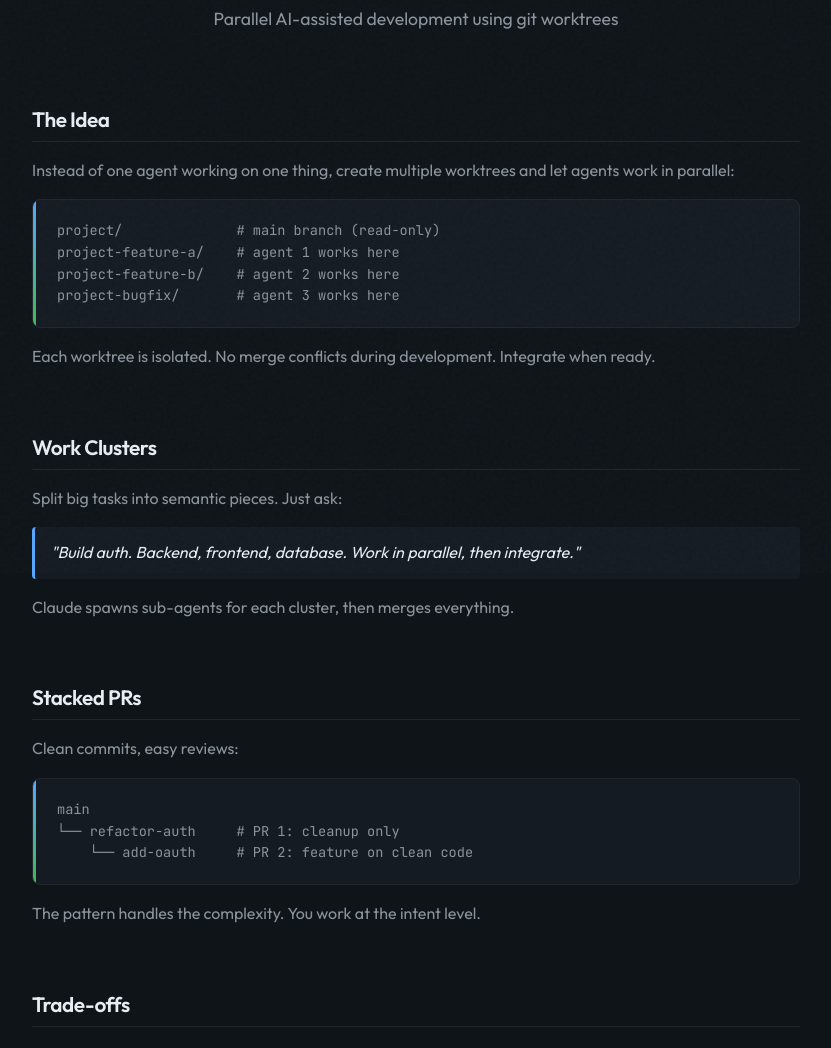
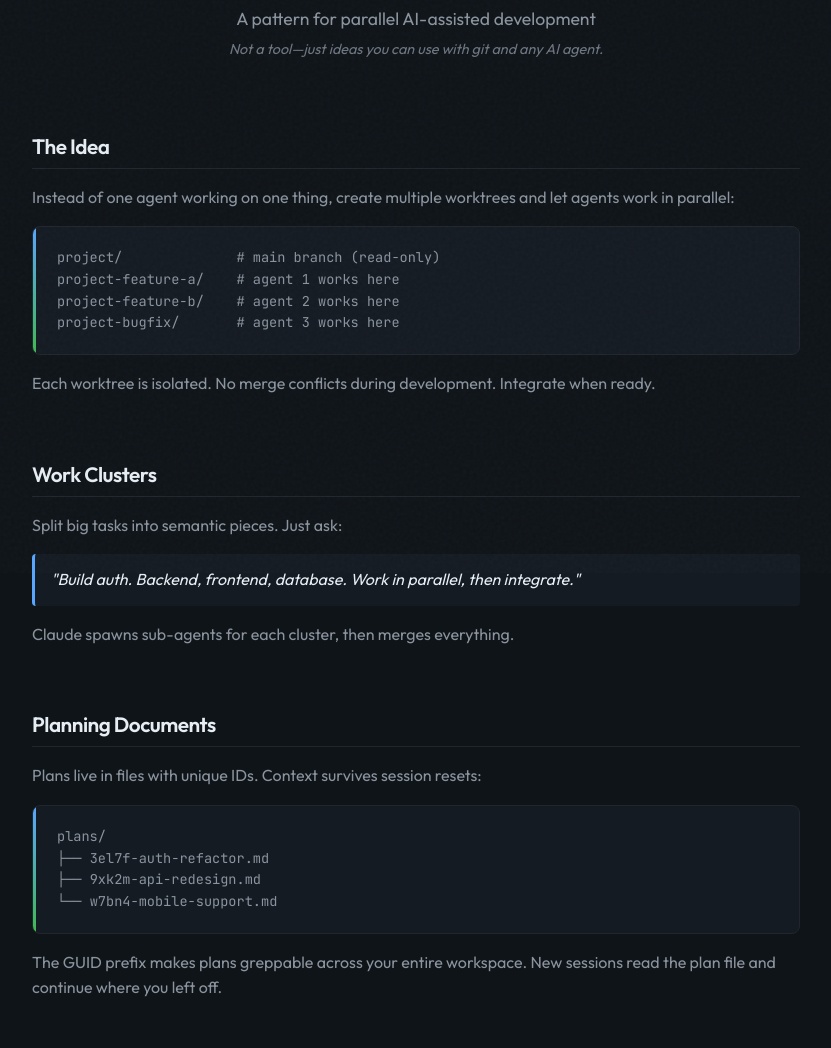
Before and after one commit to mohamedmanzo/workforest.space, an Astro site: page / in a window 1280 px wide. Shown: the part 227-1275 px from the top of the page, without its empty margins (224-1055 px from the left). Built offline with nearby package versions, Linux system fonts and the light colour scheme; Astro itself is replaced by a stand-in of ours.

Commit message:
Add planning docs with GUIDs, clarify pattern not tool, update footer
- Added "Not a tool—just ideas" clarification
- Added Planning Documents section showing GUID-prefixed plan files
- Updated footer with Steve Yegge attribution

Co-Authored-By: Claude Opus 4.5 <noreply@anthropic.com>

```diff
--- a/src/layouts/Base.astro
+++ b/src/layouts/Base.astro
@@ -38,7 +38,7 @@ const { title = "Work Forest" } = Astro.props;
       <slot />
     </main>
     <footer>
-      <p>A pattern for parallel AI-assisted development</p>
+      <p>Inspired by <a href="https://steve-yegge.blogspot.com/2008/10/universal-design-pattern.html" target="_blank">Steve Yegge's work on patterns</a></p>
     </footer>
   </body>
 </html>
--- a/src/pages/index.astro
+++ b/src/pages/index.astro
@@ -5,7 +5,8 @@ import Base from '../layouts/Base.astro';
 <Base title="Work Forest">
   <section class="hero">
     <h1>Work Forest</h1>
-    <p class="tagline">Parallel AI-assisted development using git worktrees</p>
+    <p class="tagline">A pattern for parallel AI-assisted development</p>
+    <p class="note">Not a tool—just ideas you can use with git and any AI agent.</p>
   </section>
 
   <section class="idea">
@@ -23,6 +24,16 @@ project-bugfix/       # agent 3 works here</code></pre>
     <p>Split big tasks into semantic pieces. Just ask:</p>
     <blockquote>"Build auth. Backend, frontend, database. Work in parallel, then integrate."</blockquote>
     <p>Claude spawns sub-agents for each cluster, then merges everything.</p>
+  </section>
+
+  <section class="plans">
+    <h2>Planning Documents</h2>
+    <p>Plans live in files with unique IDs. Context survives session resets:</p>
+    <pre><code>plans/
+├── 3el7f-auth-refactor.md
+├── 9xk2m-api-redesign.md
+└── w7bn4-mobile-support.md</code></pre>
+    <p>The GUID prefix makes plans greppable across your entire workspace. New sessions read the plan file and continue where you left off.</p>
   </section>
 
   <section class="stacked">
@@ -58,6 +69,13 @@ project-bugfix/       # agent 3 works here</code></pre>
   .tagline {
     font-size: 1.1rem;
     color: var(--fg-muted);
+    margin-bottom: 0.25rem;
+  }
+
+  .note {
+    font-size: 0.9rem;
+    color: var(--fg-subtle);
+    font-style: italic;
   }
 
   section {
```
